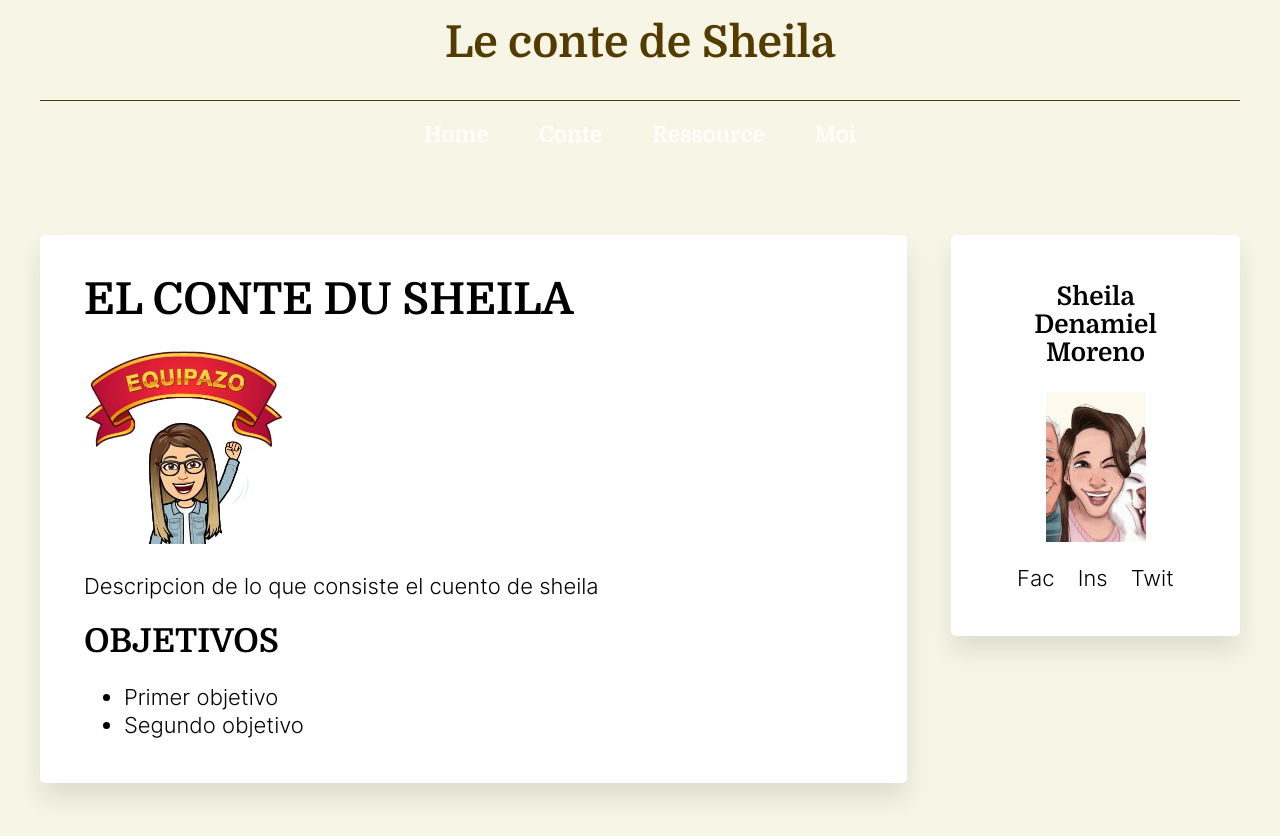
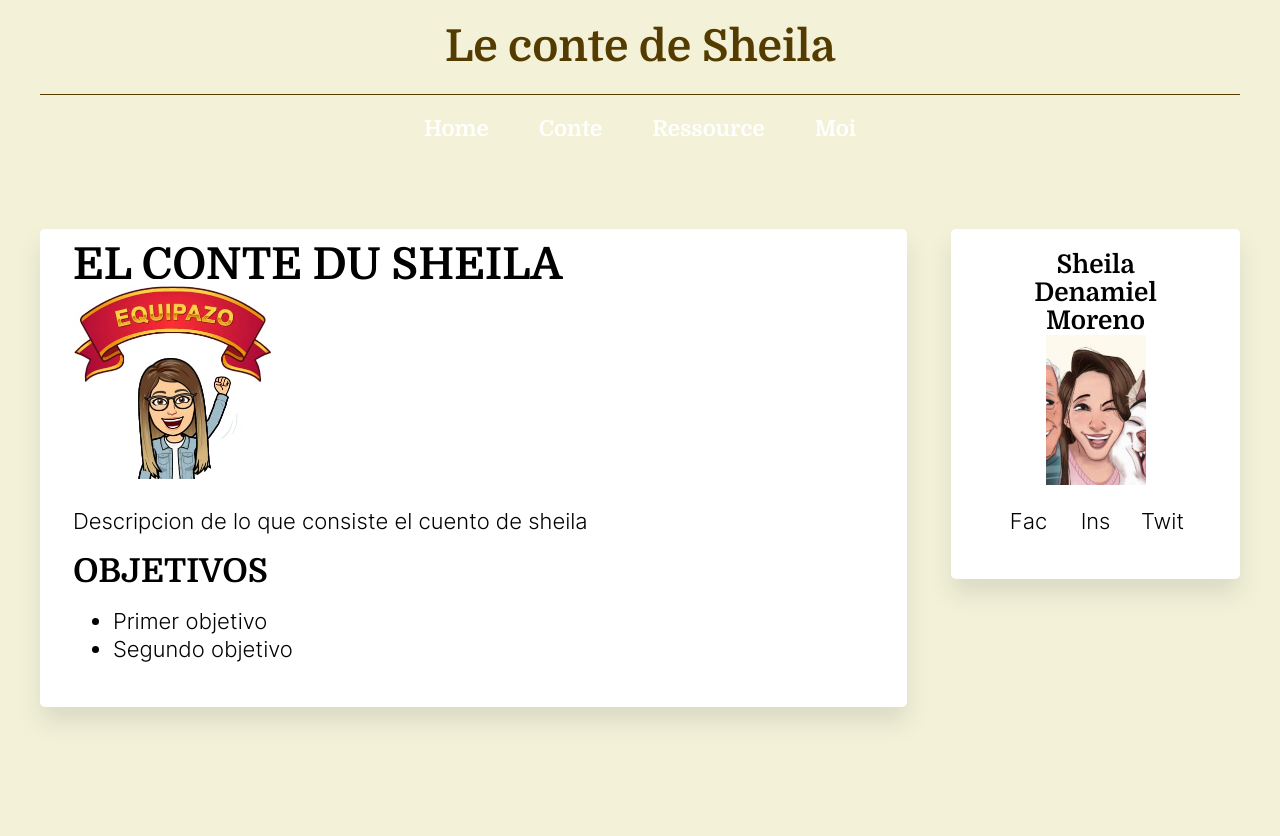
Before and after one commit to i42maroa/sheilaWebpage, a Next.js app: page / in a window 1280 px wide. Shown: the top 836 px of the page. After the commit the page ends 800 px from the top, so only its background shows below. Built offline with nearby package versions, Linux system fonts and the light colour scheme.

Commit message:
¨New styles

```diff
--- a/layouts/PageLayout/PageLayout.module.css
+++ b/layouts/PageLayout/PageLayout.module.css
@@ -10,8 +10,11 @@
 }
 
 .head{
-    height: 100px;
     color: var(--secondary);
+}
+
+.h1{
+    margin: 1.5rem auto;
 }
 
 .column{
--- a/layouts/PageLayout/index.js
+++ b/layouts/PageLayout/index.js
@@ -7,7 +7,7 @@ export default function PageLayout ({ children }) {
         <>
             <div className={styles.main}>
               <div className={styles.head}>
-                <h1>Le conte de Sheila</h1>
+                <h1 className={styles.h1}>Le conte de Sheila</h1>
               </div>
               <Navbar></Navbar>
                 <div className={styles.column}>
--- a/styles/globals.css
+++ b/styles/globals.css
@@ -13,7 +13,7 @@ body {
 
 h1,h2,h3,h4,h5,h6{
   font-family: var(--font-title);
-
+  margin: 0;
 }
 
 a {
--- a/styles/themes/themes.css
+++ b/styles/themes/themes.css
@@ -21,11 +21,11 @@
     --primary: #b8dd2a;
     --primary-opacity3: #b8dd2a33;
     --secondary:#543c01;
-    --background:#f7f6e6;
+    --background:#f3f2d9;
     --font-title: Domine-bold;
     --font-base: Inter;
     --font-size: 1rem;
-    --padding-standard: 1rem 2rem;
+    --padding-standard: 1rem 1.5rem ;
 
     --height-navbar:1rem;
 }
```
Also changed, not shown: components/Post/Post.module.css (+5 -10 lines), components/Post/index.js (+7 -5 lines).
